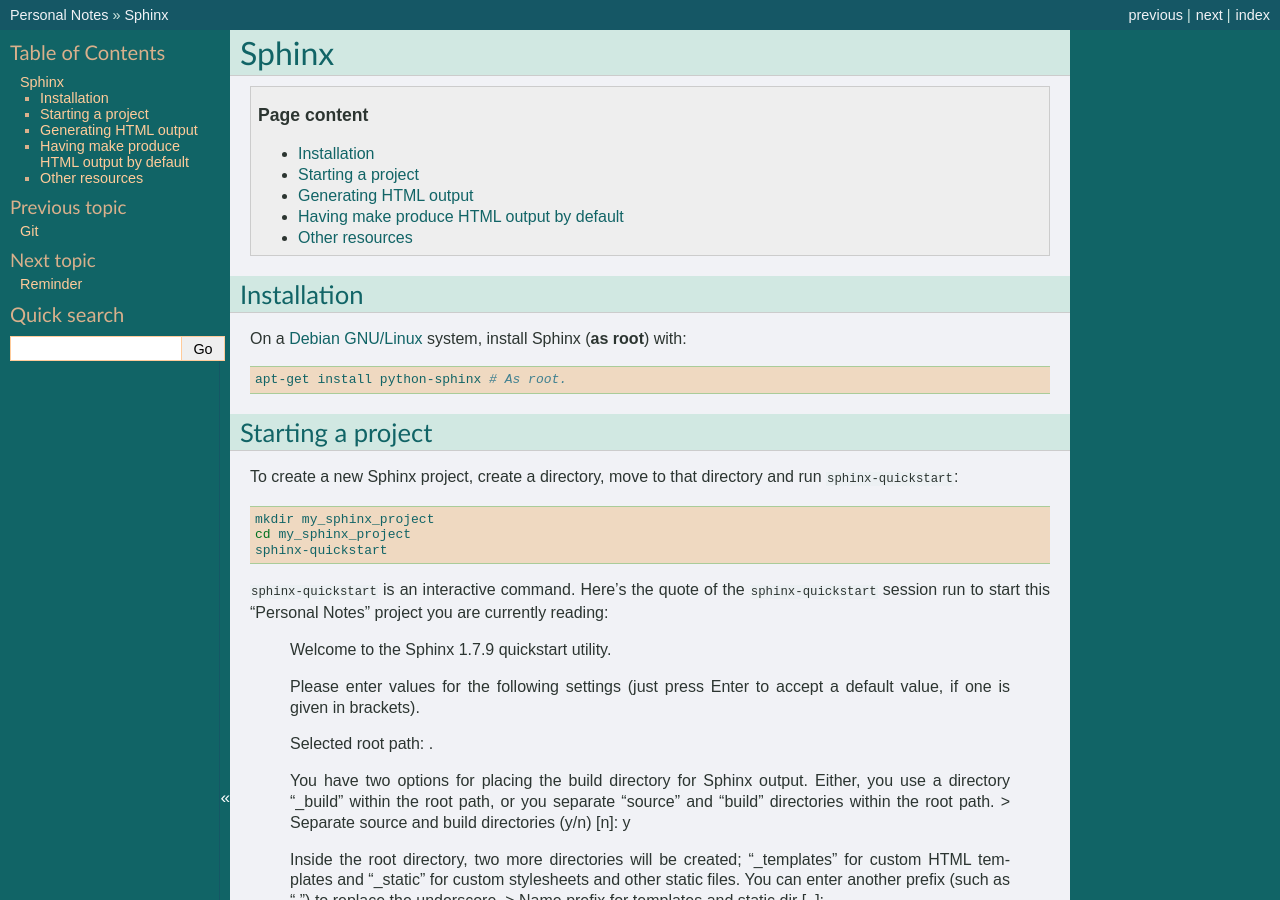
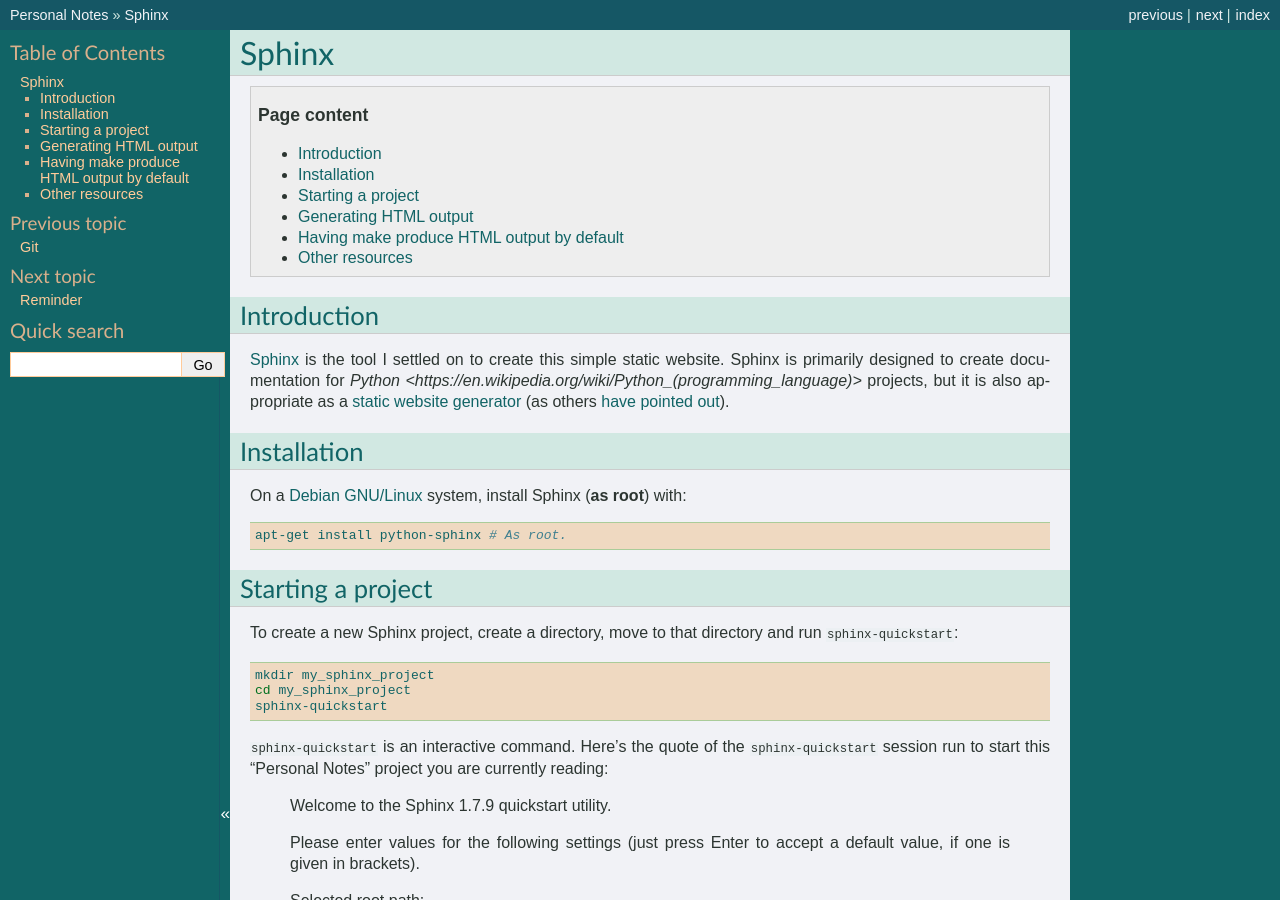
Before and after one commit to thierr26/thierr26_personal_notes_sphinx_sources, a Sphinx documentation site: the page built from source/sphinx.rst, in a window 1280 px wide and 900 px high. Built offline with Sphinx 7.4.7, drawn with Linux system fonts in a browser that asks for light colours.

Commit message:
Add Sphinx page introduction

```diff
--- a/source/sphinx.rst
+++ b/source/sphinx.rst
@@ -6,6 +6,20 @@
   :backlinks: entry
 
 .. highlight:: shell
+
+
+Introduction
+------------
+
+`Sphinx <http://www.sphinx-doc.org/en/master>`_ is the tool I settled on to
+create this simple static website. Sphinx is primarily designed to create
+documentation for `Python
+<https://en.wikipedia.org/wiki/Python_(programming_language)>` projects, but it
+is also appropriate as a `static website generator
+<https://www.fullstackpython.com/static-site-generator.html>`_ (as others `have
+<https://nudgedelastic.band/2017/07/why-use-restructuredtext-and-sphinx-static-site-generator-for-maintaining-teaching-materials/>`_
+`pointed <http://echorand.me/site/notes/articles/sphinx/static_html.html>`_
+`out <http://www.numericalexpert.com/blog/sphinx2website/>`_).
 
 
 Installation
```
